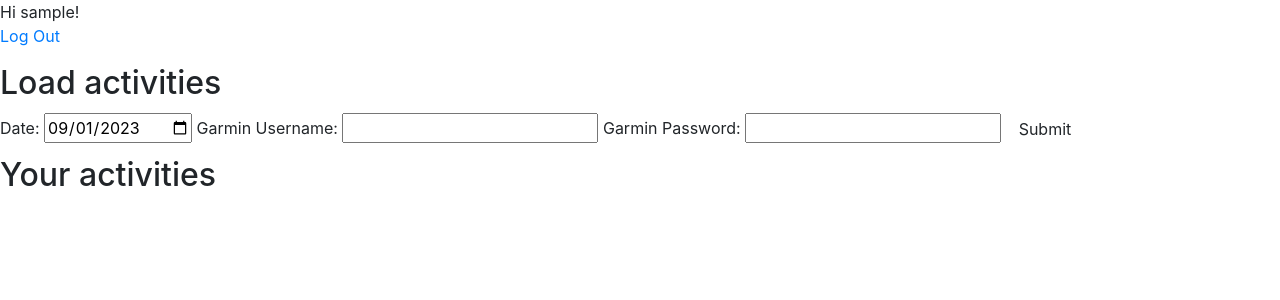
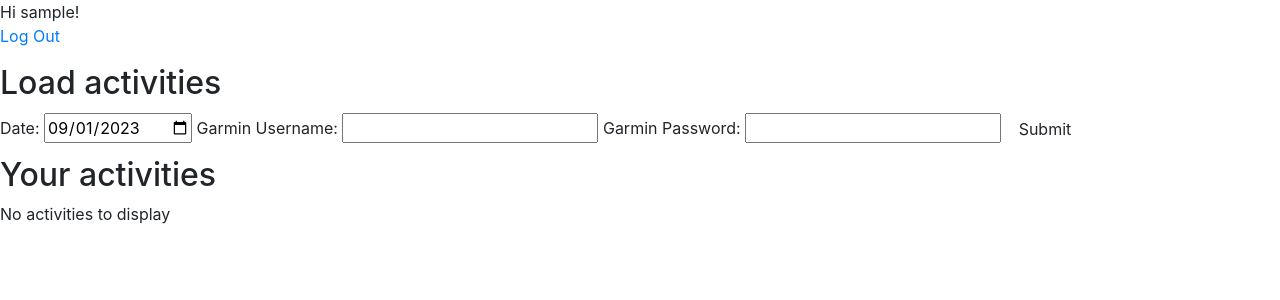
Before and after one commit to nils-n/keep-walking, a Django app: page /activities/ in a window 1280 px wide. Shown: the top 300 px of the page. Run offline with Django 3.2, Linux system fonts and the light colour scheme; the visitor is signed in with stand-in values (Sample User, id 1); data that the repository does not hold is empty; parts of the project's set-up code (start-up, migrations or seed data) failed here and were passed over; some libraries are stand-ins or nearby versions.

Commit message:
refactor view of activities to create a cleaner structure

```diff
--- a/activities/templates/activities_list.html
+++ b/activities/templates/activities_list.html
@@ -29,20 +29,10 @@
 
 	</form>
 
-	<h2>Your activities</h2>
-	{% for garmin_row in garmin_data %}
 
-		{% if garmin_row.user.username == user.username %}
-		<ul>
-			<li>
-				<span class='garmin-id'> id : {{  garmin_row.id }}  </span> {{ garmin_row.date}} : {{ garmin_row.user.username}} -  {{ garmin_row.steps }} steps -  weight : {{ garmin_row.weight_kg }} (kg)
-				<a class='badge badge-secondary edit-button' style='cursor: pointer;' data-id="{{ garmin_row.id }}" href='edit_activity/{{ garmin_row.id}}'>Edit</a>
-				<a class='badge badge-danger delete-button' style='cursor: pointer;' data-id="{{ garmin_row.id }}" href='delete_activity/{{ garmin_row.id}}'>X</a>
-				</li>
-		</ul>
-		{% endif %}
-
-	{% endfor %}
+	<div id='activities-list'>
+		{% include "partials/activities.html" %}
+	</div>
 
 
 {% else %}
--- /dev/null
+++ b/activities/templates/partials/activities.html
@@ -0,0 +1,22 @@
+
+
+
+<h2>Your activities</h2>
+
+{% if garmin_data %}
+
+<ul>
+			{% for garmin_row in garmin_data %}
+						<li>
+							<span class='garmin-id'> id : {{  garmin_row.id }}  </span> {{ garmin_row.date}} : {{ garmin_row.user.username}} -  {{ garmin_row.steps }} steps -  weight : {{ garmin_row.weight_kg }} (kg)
+							<a class='badge badge-secondary edit-button' style='cursor: pointer;' data-id="{{ garmin_row.id }}" href='edit_activity/{{ garmin_row.id}}'>Edit</a>
+							<a class='badge badge-danger delete-button' style='cursor: pointer;' data-id="{{ garmin_row.id }}" href='delete_activity/{{ garmin_row.id}}'>X</a>
+						</li>
+			{% endfor %}
+</ul>
+
+{% else  %}
+
+<p>No activities to display</p>
+
+{%  endif %}
--- a/activities/urls.py
+++ b/activities/urls.py
@@ -1,9 +1,15 @@
 from django.urls import path
 
-from .views import view_activities, delete_activity, edit_activity
+from .views import (
+    view_activities,
+    delete_activity,
+    edit_activity,
+    ActivityList,
+)
 
 urlpatterns = [
     path("", view_activities, name="view_activities"),
+    path("list/", ActivityList.as_view(), name="activity_list"),
     path(
         "delete_activity/<int:garmin_data_id>/",
         delete_activity,
--- a/activities/views.py
+++ b/activities/views.py
@@ -1,10 +1,12 @@
 from datetime import timedelta
 import os
+from typing import Any, Dict
 from django.shortcuts import render, redirect
 from django.http import HttpResponseRedirect, JsonResponse
 from django.utils.timezone import datetime
 from django.shortcuts import get_object_or_404
 from django.contrib import messages
+from django.views.generic.list import ListView
 
 from .models import GarminData
 from .forms import GarminDataForm, EditGarminDataForm
@@ -15,6 +17,25 @@ from .views_helper import (
     extract_weight,
     get_garmin_mock_data_for_testing,
 )
+
+
+class ActivityList(ListView):
+    """
+    this view loads all activities for the user
+    https://stackoverflow.com/questions/36950416/when-to-use-get-get-queryset-get-context-data-in-django
+    """
+
+    template_name = "activities_list.html"
+    model = GarminData
+    context_object_name = "garmin_data"
+
+    def get_context_data(self, **kwargs: Any) -> Dict[str, Any]:
+        context_data = super().get_context_data(**kwargs)
+        context_data["garmin_form"] = GarminDataForm()
+        return context_data
+
+    def get_queryset(self):
+        return GarminData.objects.filter(user=self.request.user)
 
 
 def view_activities(request):
--- a/templates/home.html
+++ b/templates/home.html
@@ -6,7 +6,7 @@
 {% if user.is_authenticated %}
   Hi {{ user.username }}!
   <p><a href="{% url 'logout' %}">Log Out</a></p>
-	<p><a href="{% url 'view_activities' %}">Activities</a></p>
+	<p><a href="{% url 'activity_list' %}">Activities</a></p>
 	{% else %}
   <p>You are not logged in</p>
   <a href="{% url 'login' %}">Log In</a> |
```
